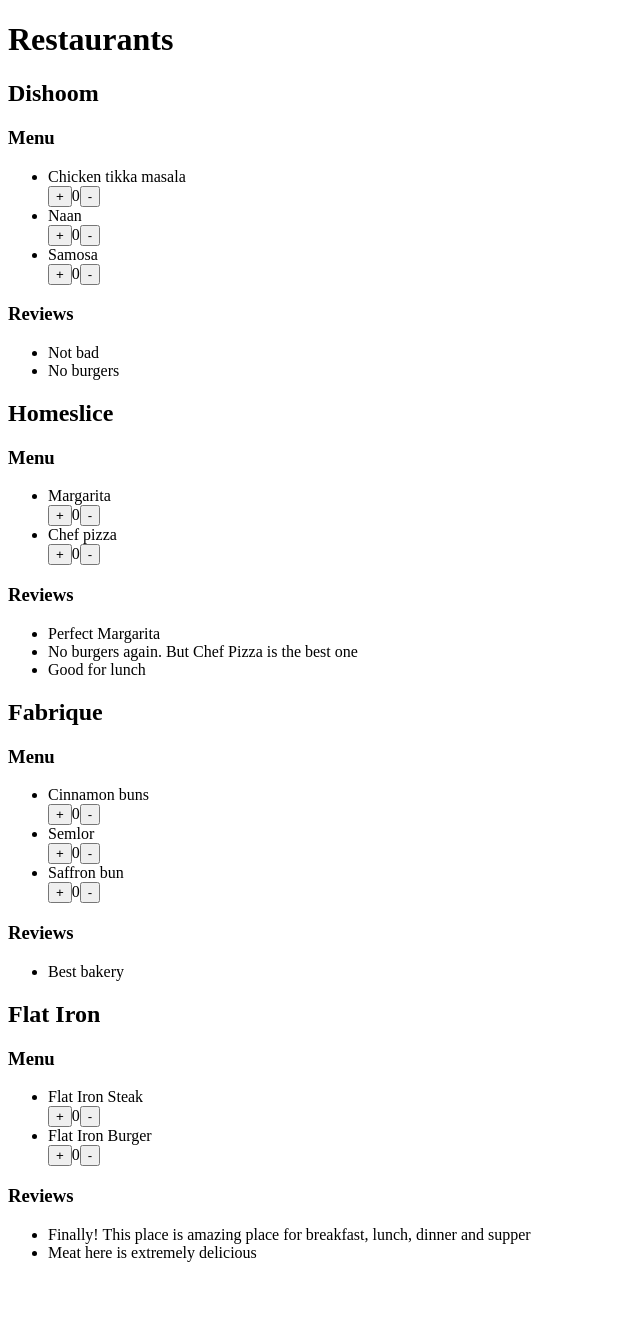
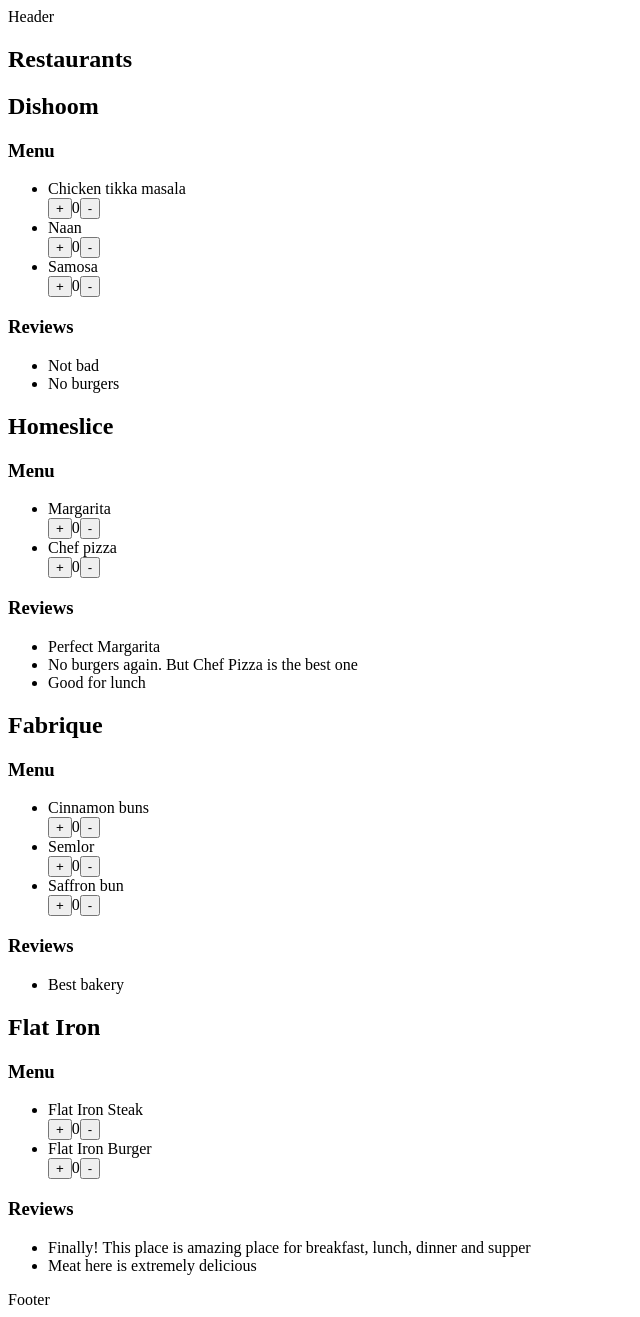
Before and after one commit to globus40000/react-20250303, a React (Vite) app: page / in a window 1280 px wide. Shown: the whole page, without its empty margins (0-640 px from the left). Before the commit the page ends 1278 px from the top, so only its background shows below. Built offline with nearby package versions, Linux system fonts and the light colour scheme.

Commit message:
feat: add Layout component

```diff
--- a/src/components/App/app.tsx
+++ b/src/components/App/app.tsx
@@ -1,13 +1,16 @@
 import { restaurants } from "../../mocks/restaurants";
+import { Layout } from "../Layout/layout";
 import { Restaurant } from "../Restaurant/restaurant";
 
 export const App = () => {
   return (
     <div className="app">
-      <h1>Restaurants</h1>
-      {restaurants.map((restaurant) => (
-        <Restaurant restaurant={restaurant} key={restaurant.id} />
-      ))}
+      <Layout>
+        <h1>Restaurants</h1>
+        {restaurants.map((restaurant) => (
+          <Restaurant restaurant={restaurant} key={restaurant.id} />
+        ))}
+      </Layout>
     </div>
   );
 };
--- /dev/null
+++ b/src/components/Layout/layout.tsx
@@ -0,0 +1,11 @@
+import { ReactNode } from "react";
+
+export const Layout = ({ children }: { children: ReactNode }) => {
+  return (
+    <div className="layout">
+      <header>Header</header>
+      <section>{children}</section>
+      <footer>Footer</footer>
+    </div>
+  );
+};
```
